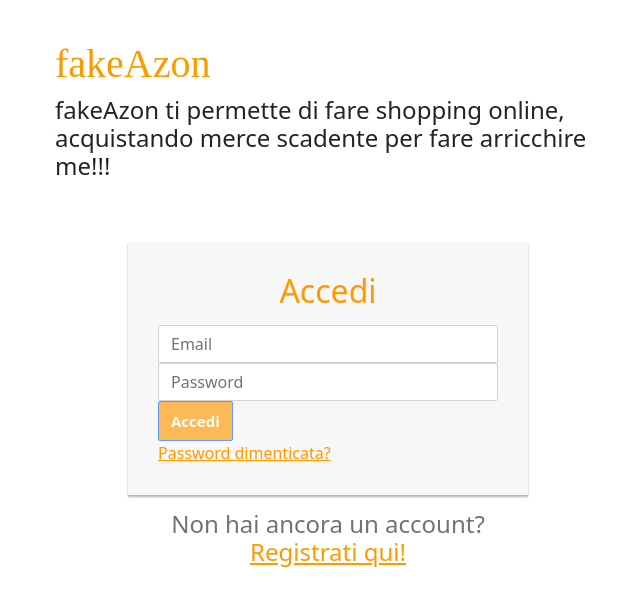
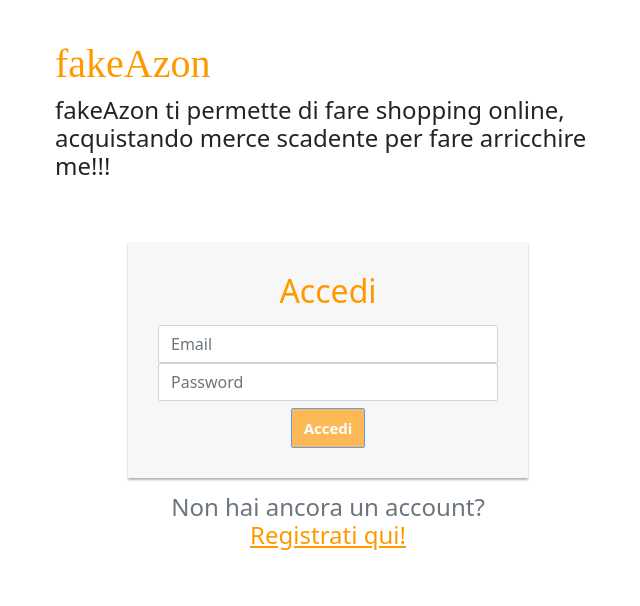
Before and after one commit to rezkmohamed/angular-fakeazon, an Angular app: page /login in a window 1280 px wide. Shown: the top 606 px of the page, without its empty margins (312-952 px from the left). Built offline with nearby package versions, Linux system fonts and the light colour scheme.

Commit message:
centering login btn

```diff
--- a/src/app/auth/login/login.component.css
+++ b/src/app/auth/login/login.component.css
@@ -57,3 +57,13 @@ p{
     top: -11px;
     z-index: 1;
 }
+
+.btn-wrapper {
+    display:flex;
+    justify-content: center;
+    align-items: center;
+}
+
+.btn {
+    margin-top: 7px;
+}
--- a/src/app/auth/login/login.component.html
+++ b/src/app/auth/login/login.component.html
@@ -25,11 +25,6 @@
                     <h2 class="text-center" style="color: #FF9900;">Accedi</h2>
                     <div class="form-group">
                         <div class="input-group">
-                            <!-- <div class="input-group-prepend">
-                                <span class="input-group-text">
-                                    <span class="fa fa-user"></span>
-                                </span>
-                            </div> -->
                             <input
                                     type="text"
                                     class="form-control"
@@ -41,11 +36,6 @@
                     </div>
                     <div class="form-group">
                         <div class="input-group">
-                            <!-- <div class="input-group-prepend">
-                                <span class="input-group-text">
-                                    <i class="fa fa-lock"></i>
-                                </span>
-                            </div> -->
                             <input
                                     type="password"
                                     class="form-control"
@@ -56,15 +46,17 @@
                         </div>
                     </div>
                     <div class="form-group">
-                        <button
-                                type="submit"
-                                class="btn btn-primary login-btn btn-block"
-                                style="background-color: #FF9900"
-                                [disabled]="!authForm.valid">Accedi</button>
+                        <div class="btn-wrapper">
+                            <button
+                            type="submit"
+                            class="btn btn-primary login-btn btn-block"
+                            style="background-color: #FF9900"
+                            [disabled]="!authForm.valid">Accedi</button>
+                        </div>
                     </div>
-                    <div class="clearfix">
+                    <!-- <div class="clearfix">
                         <a href="#" class="float-right" style="color: #FF9900;" routerLink="/auth/resetpassword">Password dimenticata?</a>
-                    </div>
+                    </div> -->
                 </form>
                 <p class="text-center text-muted small">Non hai ancora un account? <a routerLink="/auth/register" style="color: #FF9900; cursor: pointer;">Registrati qui!</a></p>
             </div>
```
